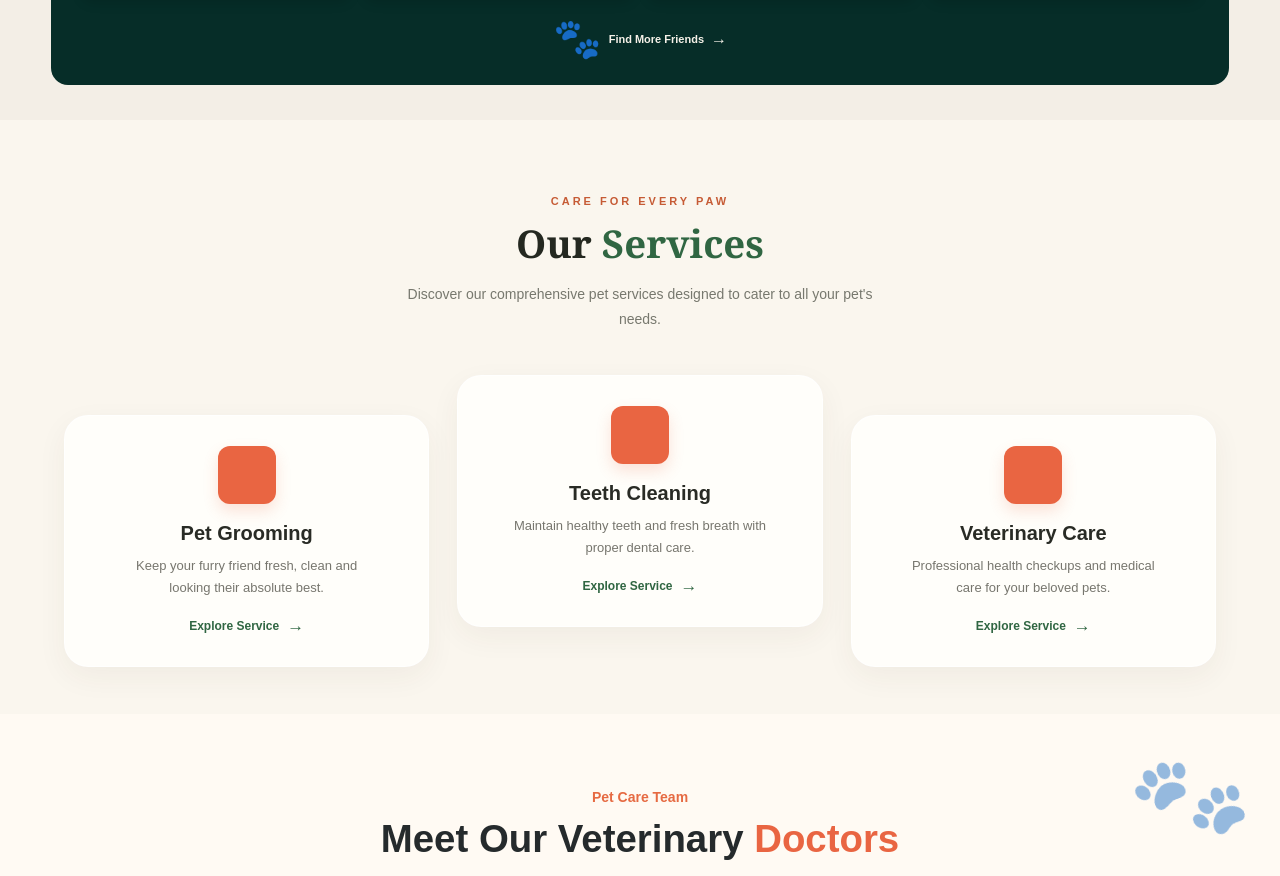
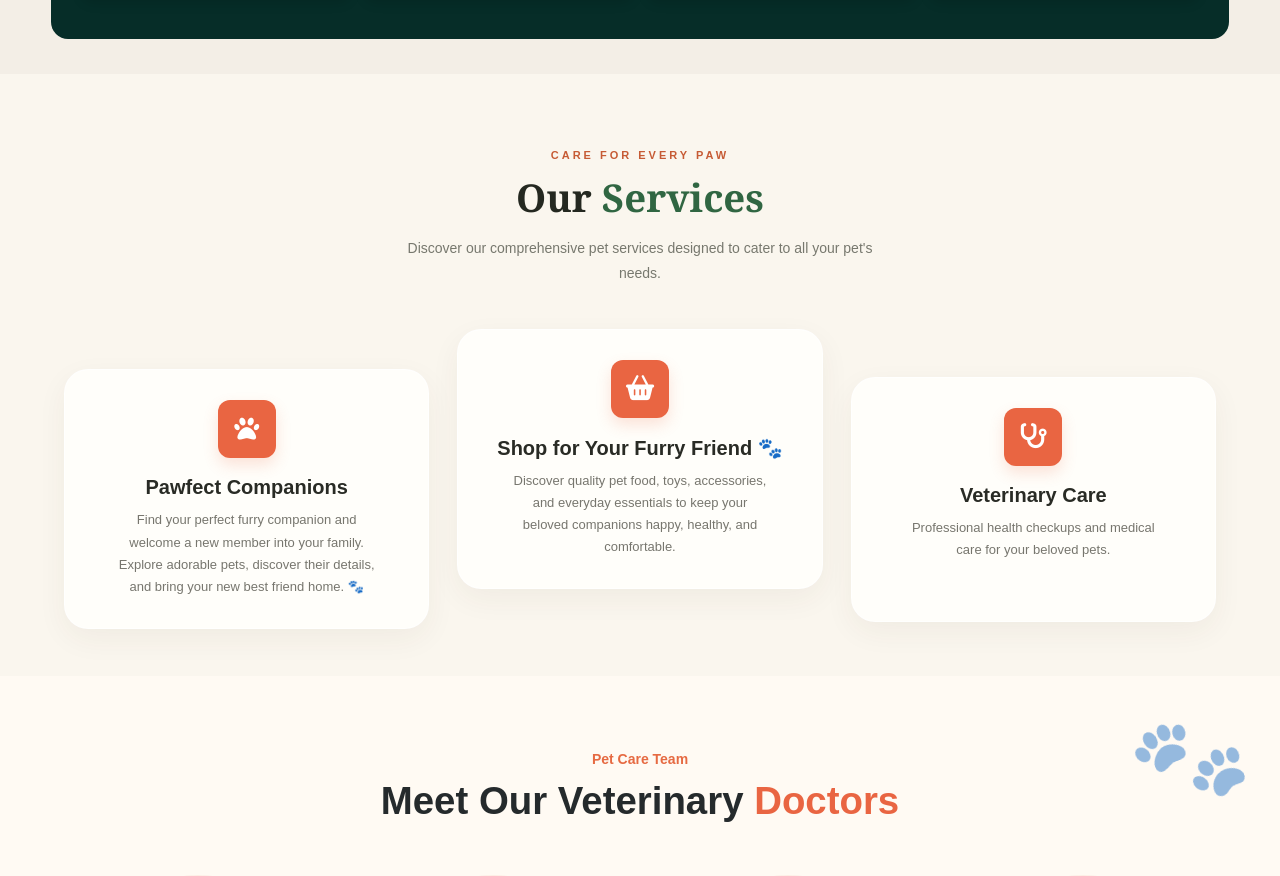
Before and after one commit to PRATYAYCHATTERJEE/PetNest, a Java web app: page / in a window 1280 px wide. Shown: the part 1253-2129 px from the top of the page. Run offline with Tomcat 11, a stand-in JSP engine, Linux system fonts and the light colour scheme.

Commit message:
index page chnages

```diff
--- a/src/main/webapp/CSS/main.css
+++ b/src/main/webapp/CSS/main.css
@@ -1752,3 +1752,27 @@
         font-size: 22px;
     }
 }
+.contact-info-icon {
+    width: 70px;
+    height: 70px;
+    min-width: 70px;
+
+    display: flex;
+    align-items: center;
+    justify-content: center;
+
+    background: #347c4d;
+    color: #ffffff;
+
+    border-radius: 18px;
+    font-size: 25px;
+}
+
+.contact-info-icon i {
+    display: inline-block !important;
+    color: #ffffff !important;
+    font-size: 25px !important;
+    font-family: "Font Awesome 6 Free" !important;
+    font-weight: 900 !important;
+    line-height: 1;
+}
--- a/src/main/webapp/admin.jsp
+++ b/src/main/webapp/admin.jsp
@@ -5,7 +5,7 @@
 <head>
     <meta charset="UTF-8">
     <meta name="viewport" content="width=device-width, initial-scale=1.0">
-    <title>PawCare Admin Dashboard</title>
+    <title>PetNest Admin Dashboard</title>
 
     <link rel="stylesheet" href="CSS/admin.css">
     <link rel="stylesheet"
@@ -19,7 +19,7 @@
     <aside class="sidebar" id="sidebar">
         <a href="admin.jsp" class="brand">
             <span class="brand-icon"><i class="fa-solid fa-paw"></i></span>
-            <span>PawCare <b>Admin</b></span>
+            <span>PetNest <b>Admin</b></span>
         </a>
 
         <nav class="sidebar-nav">
--- a/src/main/webapp/index.jsp
+++ b/src/main/webapp/index.jsp
@@ -13,7 +13,8 @@
         content="width=device-width, initial-scale=1.0">
 
     <title>PawCare | Better Pets. Better Life.</title>
-
+    <link rel="stylesheet"
+      href="https://cdnjs.cloudflare.com/ajax/libs/font-awesome/6.5.2/css/all.min.css">
     <!-- CSS -->
     <link rel="stylesheet"
         href="${pageContext.request.contextPath}/CSS/main.css">
@@ -156,8 +157,8 @@
             <div class="hero-stat">
                 <div class="stat-icon stat-orange">🐾</div>
                 <div class="stat-info">
-                    <strong>500+</strong>
-                    <span>Pets Adopted</span>
+                    <strong>200+</strong>
+                    <span>Pets Selled</span>
                 </div>
             </div>
 
@@ -318,11 +319,7 @@
 
         <!-- FIND MORE FRIENDS -->
         <div class="discover-footer">
-            <a href="pets.jsp">
-                <span class="paw-icon">🐾</span>
-                Find More Friends
-                <span class="discover-arrow">→</span>
-            </a>
+
         </div>
 
     </div>
@@ -352,19 +349,16 @@
             <div class="service-card grooming-card">
 
                 <div class="service-icon">
-                    <i class="fa-solid fa-scissors"></i>
+                    <i class="fa-solid fa-paw"></i>
                 </div>
 
-                <h3>Pet Grooming</h3>
+                <h3>Pawfect Companions</h3>
 
                 <p>
-                    Keep your furry friend fresh, clean and
-                    looking their absolute best.
+                    Find your perfect furry companion and welcome a new member into your family. Explore adorable pets, discover their details, and bring your new best friend home. 🐾
                 </p>
 
-                <a href="#services" class="service-link">
-                    Explore Service <span>→</span>
-                </a>
+
 
             </div>
 
@@ -372,19 +366,16 @@
             <div class="service-card teeth-card">
 
                 <div class="service-icon">
-                    <i class="fa-solid fa-tooth"></i>
+                    <i class="fa-solid fa-basket-shopping"></i>
                 </div>
 
-                <h3>Teeth Cleaning</h3>
+                <h3>Shop for Your Furry Friend 🐾</h3>
 
                 <p>
-                    Maintain healthy teeth and fresh breath
-                    with proper dental care.
+                    Discover quality pet food, toys, accessories, and everyday essentials to keep your beloved companions happy, healthy, and comfortable.
                 </p>
 
-                <a href="#services" class="service-link">
-                    Explore Service <span>→</span>
-                </a>
+
 
             </div>
 
@@ -402,9 +393,7 @@
                     medical care for your beloved pets.
                 </p>
 
-                <a href="#services" class="service-link">
-                    Explore Service <span>→</span>
-                </a>
+
 
             </div>
 
@@ -506,12 +495,7 @@
 
         </div>
 
-        <!-- View All Button -->
-        <div class="vet-view-all">
-            <a href="doctors.jsp">
-                View All <span>→</span>
-            </a>
-        </div>
+
 
     </div>
 
@@ -525,7 +509,7 @@
 
         <!-- Pet Image -->
         <div class="sell-pet-image">
-            <img src="<%=request.getContextPath()%>/images/sell-pets.png"
+            <img src="<%=request.getContextPath()%>/images/index/sell-pets.png"
                  alt="Dog and cat">
         </div>
 
@@ -667,7 +651,7 @@
 
             <div class="about-image-frame">
                 <img
-                    src="<%=request.getContextPath()%>/images/about-pets.jpg"
+                    src="<%=request.getContextPath()%>/images/index/about-pets.jpg"
                     alt="A happy dog and cat together">
             </div>
 
@@ -759,7 +743,7 @@
             <!-- PET IMAGE -->
             <div class="contact-pet-visual">
                 <img
-                    src="<%=request.getContextPath()%>/images/contact-pets.png"
+                    src="<%=request.getContextPath()%>/images/index/contact-pets.png"
                     alt="Happy golden retriever and cat">
 
                 <div class="contact-heart">
```
Also changed, not shown: other parts of src/main/webapp/index.jsp (+21 -21 lines), src/main/webapp/images/index/Rajesh.jpg (added), src/main/webapp/images/index/Tanisha.jpg (added), src/main/webapp/images/index/Urmili.jpg (added), src/main/webapp/images/index/about-pets.jpg (added), src/main/webapp/images/index/aniket.jpg (added), src/main/webapp/images/index/archi.jpg (added), src/main/webapp/images/index/brownie.jpg (added), src/main/webapp/images/index/buy-products.png (added), src/main/webapp/images/index/contact-pets.png (added), src/main/webapp/images/index/coolio.jpg (added), src/main/webapp/images/index/freckle.jpg (added), src/main/webapp/images/index/marley.jpg (added), src/main/webapp/images/index/pebble.jpg (added), 1 more files.
